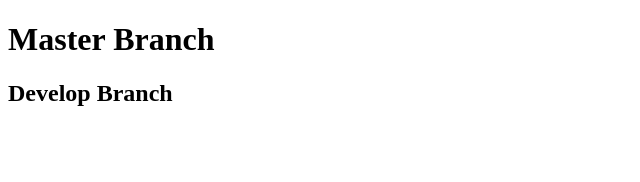
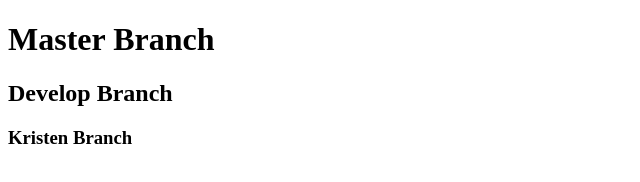
Before and after one commit to MsKaraBSmith/teamGit, a plain HTML site: page index.html in a window 1280 px wide. Shown: the whole page, without its empty margins (0-640 px from the left). Drawn offline with Linux system fonts and the light colour scheme.

Commit message:
kristen branch commit

```diff
--- a/index.html
+++ b/index.html
@@ -10,6 +10,7 @@
 
     <h1>Master Branch</h1>
     <h2>Develop Branch</h2>
+    <h3>Kristen Branch</h3>
 
 </body>
 </html>
```
